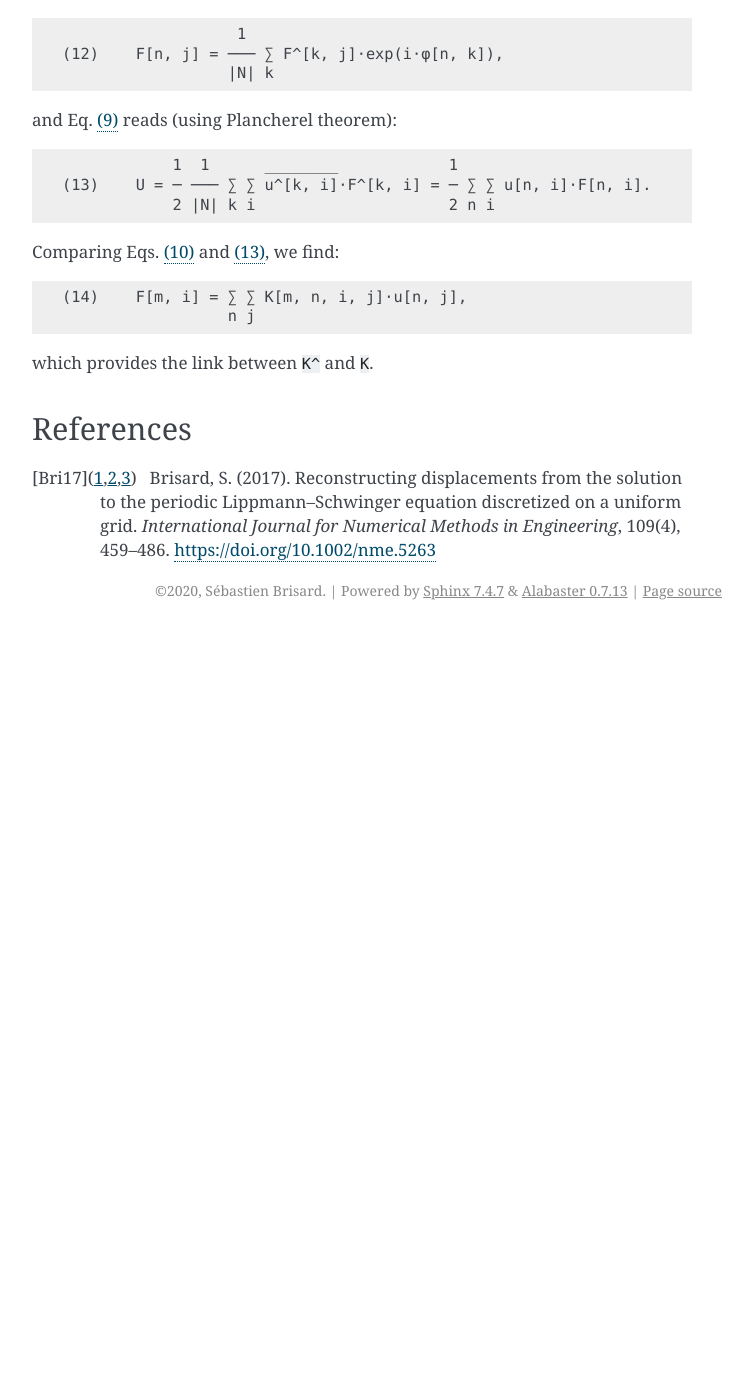
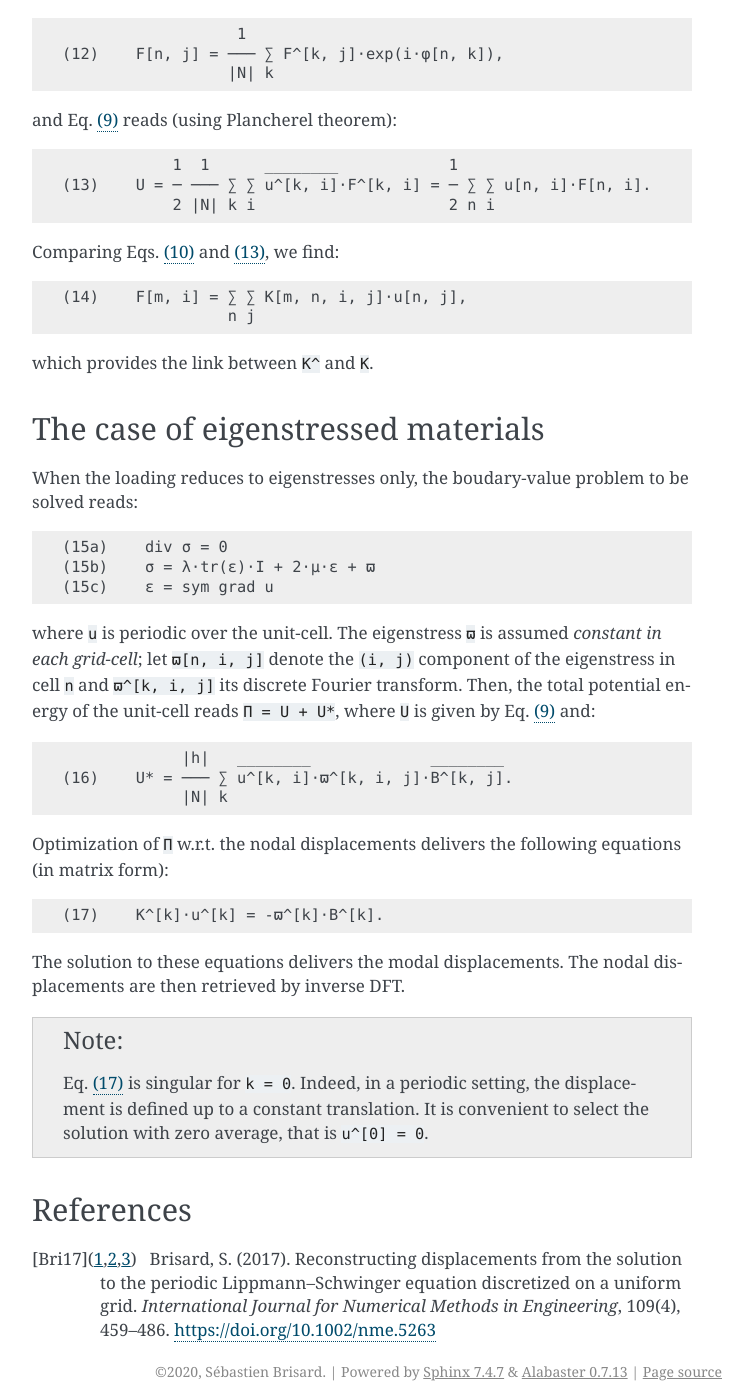
Before and after one commit to sbrisard/bri17, a Sphinx documentation site: the page built from sphinx/theory.rst, in a window 1280 px wide and 1400 px high, scrolled down 3322 px. Shown: the whole window, without its empty margins (388-1141 px from the left). Built offline with Sphinx 7.4.7, drawn with Linux system fonts in a browser that asks for light colours; before the commit the page ends 3952 px from its top, so only the background shows below that; some of the changed text lies outside the part shown.

Commit message:
[Sphinx] The case of eigenstressed materials

```diff
--- a/sphinx/theory.rst
+++ b/sphinx/theory.rst
@@ -173,6 +173,44 @@ find::
 
 which provides the link between ``K^`` and ``K``.
 
+
+The case of eigenstressed materials
+===================================
+
+When the loading reduces to eigenstresses only, the boudary-value
+problem to be solved reads::
+
+  (15a)    div σ = 0
+  (15b)    σ = λ⋅tr(ε)⋅I + 2⋅μ⋅ε + ϖ
+  (15c)    ε = sym grad u
+
+where ``u`` is periodic over the unit-cell. The eigenstress ``ϖ`` is
+assumed *constant in each grid-cell*; let ``ϖ[n, i, j]`` denote the
+``(i, j)`` component of the eigenstress in cell ``n`` and ``ϖ^[k, i,
+j]`` its discrete Fourier transform. Then, the total potential energy
+of the unit-cell reads ``Π = U + U*``, where ``U`` is given by
+Eq. :ref:`(9) <20200514055905>` and::
+
+               |h|   ________             ________
+  (16)    U* = ─── ∑ u^[k, i]⋅ϖ^[k, i, j]⋅B^[k, j].
+               |N| k
+
+.. _20200515061319:
+
+Optimization of ``Π`` w.r.t. the nodal displacements delivers the
+following equations (in matrix form)::
+
+  (17)    K^[k]⋅u^[k] = -ϖ^[k]⋅B^[k].
+
+The solution to these equations delivers the modal displacements. The
+nodal displacements are then retrieved by inverse DFT.
+
+.. note:: Eq. :ref:`(17) <20200515061319>` is singular for
+          ``k = 0``. Indeed, in a periodic setting, the displacement
+          is defined up to a constant translation. It is convenient to
+          select the solution with zero average, that is
+          ``u^[0] = 0``.
+
 References
 ==========
 
```
Also changed, not shown: 1 other file.
